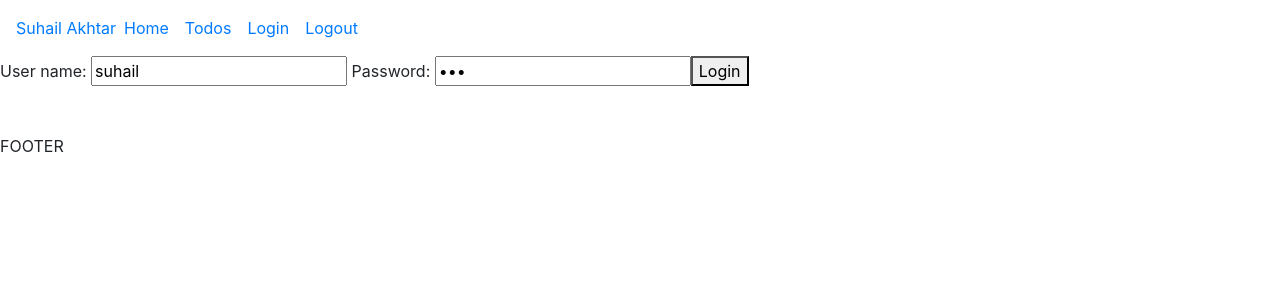
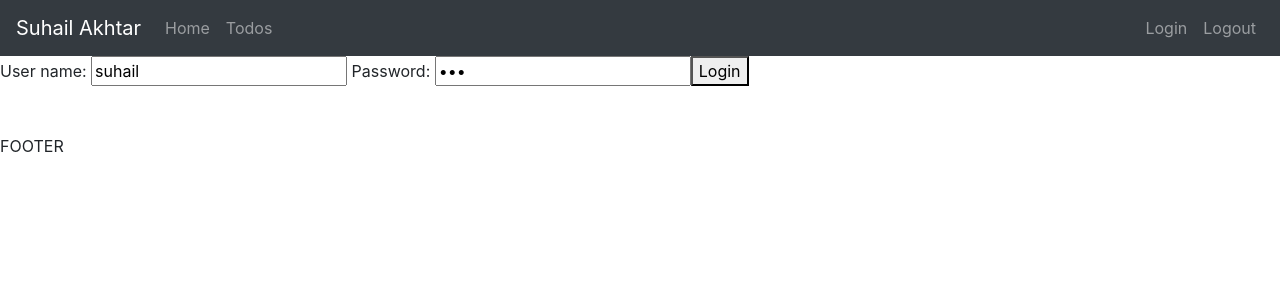
Before and after one commit to suhailakhtar039/springboot-angular, an Angular app in the folder frontend/todo/: page / in a window 1280 px wide. Shown: the top 300 px of the page. Built offline with nearby package versions, Linux system fonts and the light colour scheme.

Commit message:
menu completed

```diff
--- a/frontend/todo/src/app/menu/menu.component.html
+++ b/frontend/todo/src/app/menu/menu.component.html
@@ -1,12 +1,16 @@
 <header>
-  <nav class="navbar navbar-expand-md">
-    <div><a href="https://github.com/suhailakhtar039">Suhail Akhtar</a></div>
+  <nav class="navbar navbar-expand-md navbar-dark bg-dark">
+    <div>
+      <a href="https://github.com/suhailakhtar039" class="navbar-brand"
+        >Suhail Akhtar</a
+      >
+    </div>
     <ul class="navbar-nav">
       <li><a href="/welcome/suhail" class="nav-link">Home</a></li>
       <li><a href="/todos" class="nav-link">Todos</a></li>
     </ul>
 
-    <ul class="navbar-nav">
+    <ul class="navbar-nav navbar-collapse justify-content-end">
       <li><a href="/login" class="nav-link">Login</a></li>
       <li><a href="/logout" class="nav-link">Logout</a></li>
     </ul>
```
